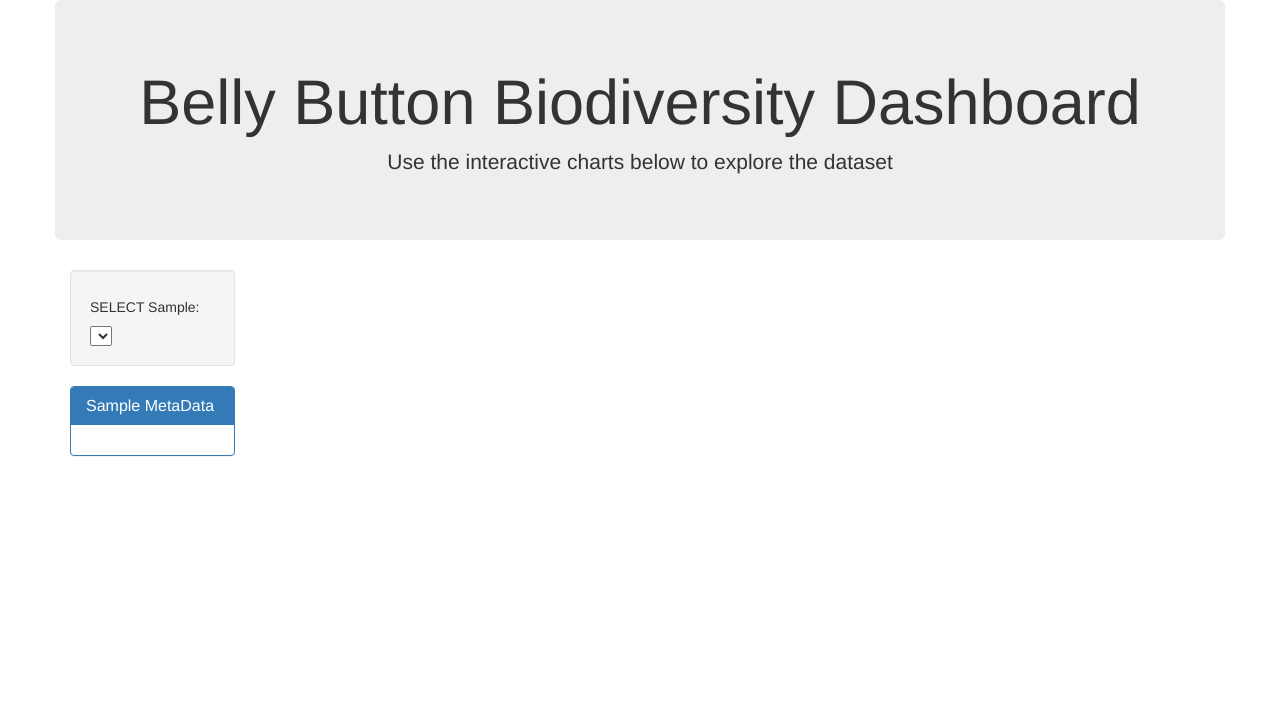
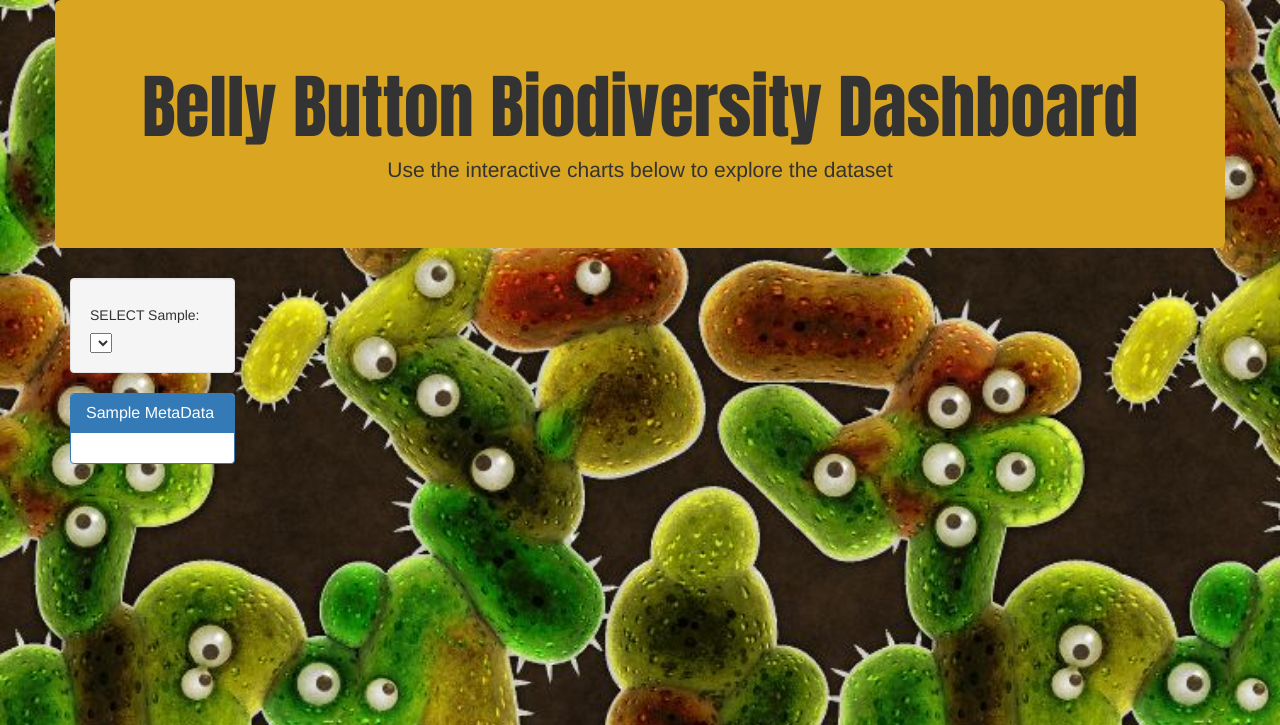
Before and after one commit to dmilestone/Belly_Button_Diversity, a Flask app: page / in a window 1280 px wide. Shown: the top 725 px of the page. Run offline with Flask 2, Linux system fonts and the light colour scheme; data that the repository does not hold is empty; some libraries are stand-ins or nearby versions.

Commit message:
updating

```diff
--- /dev/null
+++ b/runtime.txt
@@ -0,0 +1 @@
+python-3.7.5
--- a/templates/index.html
+++ b/templates/index.html
@@ -1,6 +1,13 @@
 <!DOCTYPE html>
 <html lang="en">
 
+<style>
+body {
+  background-image: url("../Images/bacteria_by_filterforgedotcom.jpg");
+  background-repeat: no-repeat;
+  background-attachment: fixed;
+  background-size: cover;
+}</style>
 <head>
   <meta charset="UTF-8">
   <meta name="viewport" content="width=device-width, initial-scale=1.0">
@@ -13,8 +20,8 @@
 
   <div class="container">
     <div class="row">
-      <div class="col-md-12 jumbotron text-center">
-        <h1>Belly Button Biodiversity Dashboard</h1>
+      <div class="col-md-12 jumbotron text-center" style="background-color: goldenrod;">
+        <h1 style="font-size: 70px;font-family:Impact, Haettenschweiler, 'Arial Narrow Bold', sans-serif;">Belly Button Biodiversity Dashboard</h1>
         <p>Use the interactive charts below to explore the dataset</p>
       </div>
     </div>
```
Also changed, not shown: requirements.txt (+17 -14 lines), Images/bubble_chart.png (deleted), Images/dashboard_part1.png (deleted), Images/dashboard_part2.png (deleted), Images/dropdown.png (deleted), Images/gauge.png (deleted), Images/metadata.png (deleted), Images/pie_chart.png (deleted), 1 other file.
